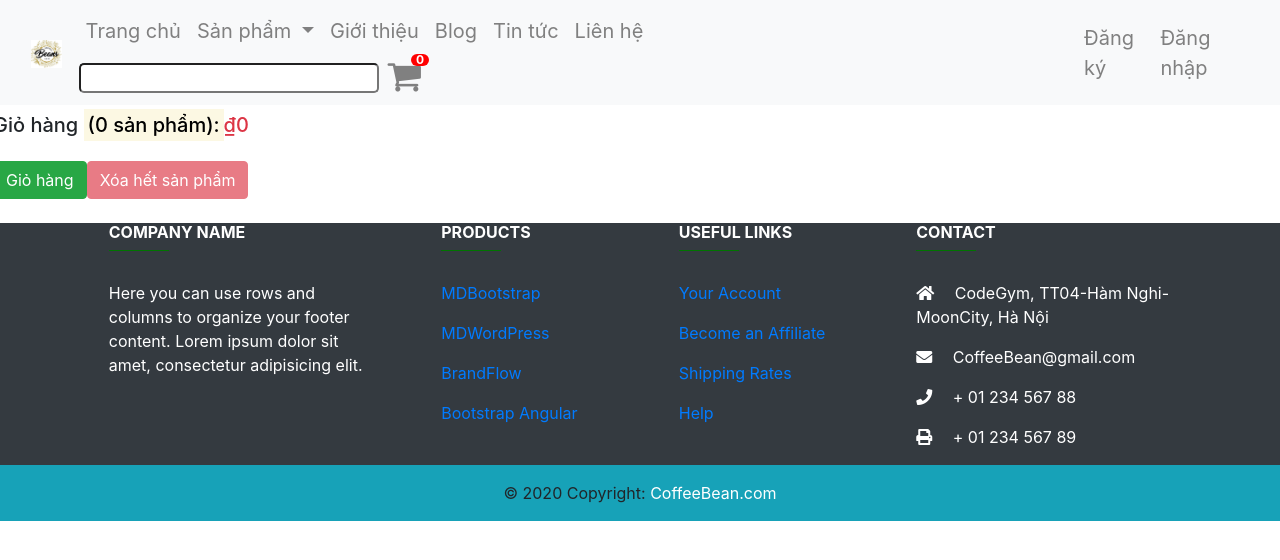
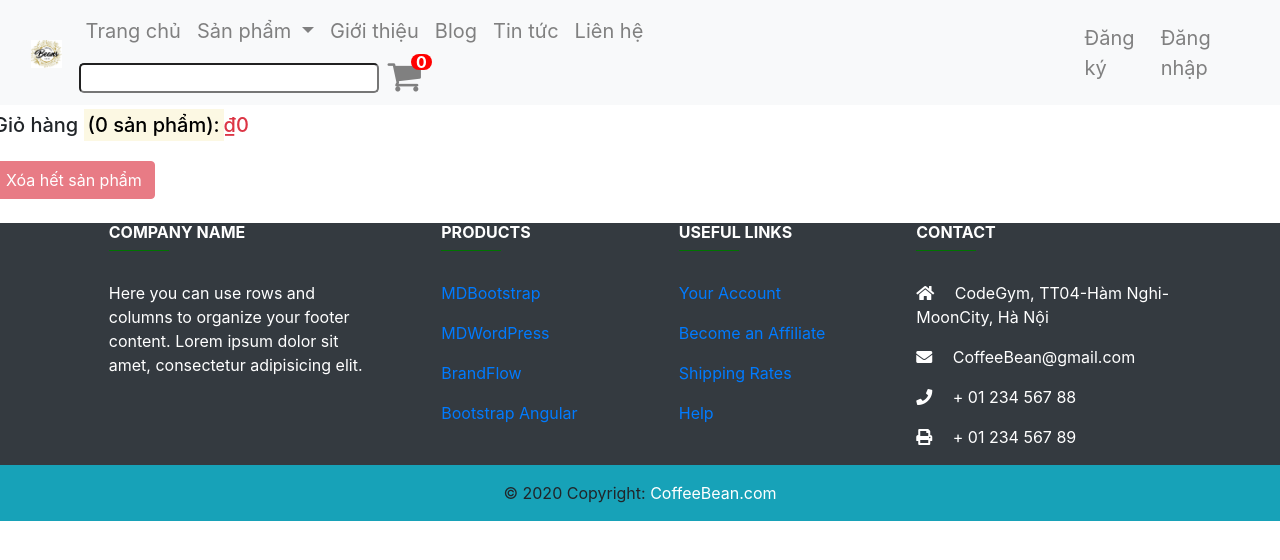
Before and after one commit to Giabaoproo347/Bachend_Coffee2, an Angular app: page /cart in a window 1280 px wide. Shown: the top 560 px of the page. Built offline with nearby package versions, Linux system fonts and the light colour scheme; no server answers.

Commit message:
bao đa sủa xong gio hàng

```diff
--- a/src/app/component/public/header/header.component.css
+++ b/src/app/component/public/header/header.component.css
@@ -129,7 +129,7 @@
   background-color: #c67605;
 }
 #lblCartCount {
-  font-size: 12px;
+  font-size: 16px;
   background: #ff0000;
   color: #fff;
   padding: 0 5px;
--- a/src/app/component/public/header/header.component.html
+++ b/src/app/component/public/header/header.component.html
@@ -96,7 +96,6 @@
           <input type="text" class="search ml-3 " id="search" style="height: 30px">
         </li>
         <li class="nav-item">
-          <!--            <a routerLink="checkout" class="nav-link ml-2"><i class="fa fa-shopping-cart fa-2x"></i></a>-->
           <i routerLink="/checkout" class="fa ml-4 mt-1" style="font-size:36px" ma>&#xf07a;</i>
           <span class='badge badge-warning ' id='lblCartCount'> {{itemCount}} </span>
         </li>
--- a/src/app/component/public/header/header.component.ts
+++ b/src/app/component/public/header/header.component.ts
@@ -22,8 +22,6 @@ export class HeaderComponent implements OnInit {
   showAdminBoard = false;
   showModeratorBoard = false;
   username: string;
-  isShow = false;
-  increaseCart = 0;
   categoryList: Categories[];
   promotionList: Promotion[];
   public products: Observable<Product[]>;
@@ -34,7 +32,6 @@ export class HeaderComponent implements OnInit {
   constructor(private tokenStorageService: TokenStorageService,
               private categoriesService: CategoriesService,
               private promotionService: PromotionService,
-              private productsService: ProductService,
               private shoppingCartService: ShoppingCartService) {
   }
 
@@ -66,14 +63,4 @@ export class HeaderComponent implements OnInit {
     window.location.reload();
   }
 
-  public addProductToCart(product: Product): void {
-    this.shoppingCartService.addItem(product, 1);
-    this.increaseCart += this.increaseCart;
-  }
-
-  public removeProductFromCart(product: Product): void {
-    this.shoppingCartService.addItem(product, -1);
-    this.increaseCart -= this.increaseCart;
-  }
-
 }
--- a/src/app/component/public/shopping-cart/shopping-cart.component.html
+++ b/src/app/component/public/shopping-cart/shopping-cart.component.html
@@ -9,11 +9,11 @@
 </div>
 
 <div class="row p-2">
-  <div>
-    <a class="btn btn-success"
-       [attr.disabled]="itemCount === 0 ? true : null"
-       routerLink="/checkout">Giỏ hàng</a>
-  </div>
+<!--  <div>-->
+<!--    <a class="btn btn-success"-->
+<!--       [attr.disabled]="itemCount === 0 ? true : null"-->
+<!--       routerLink="/checkout">Giỏ hàng</a>-->
+<!--  </div>-->
   <button type="button"
           class="btn btn-danger"
           (click)="emptyCart()"
```
